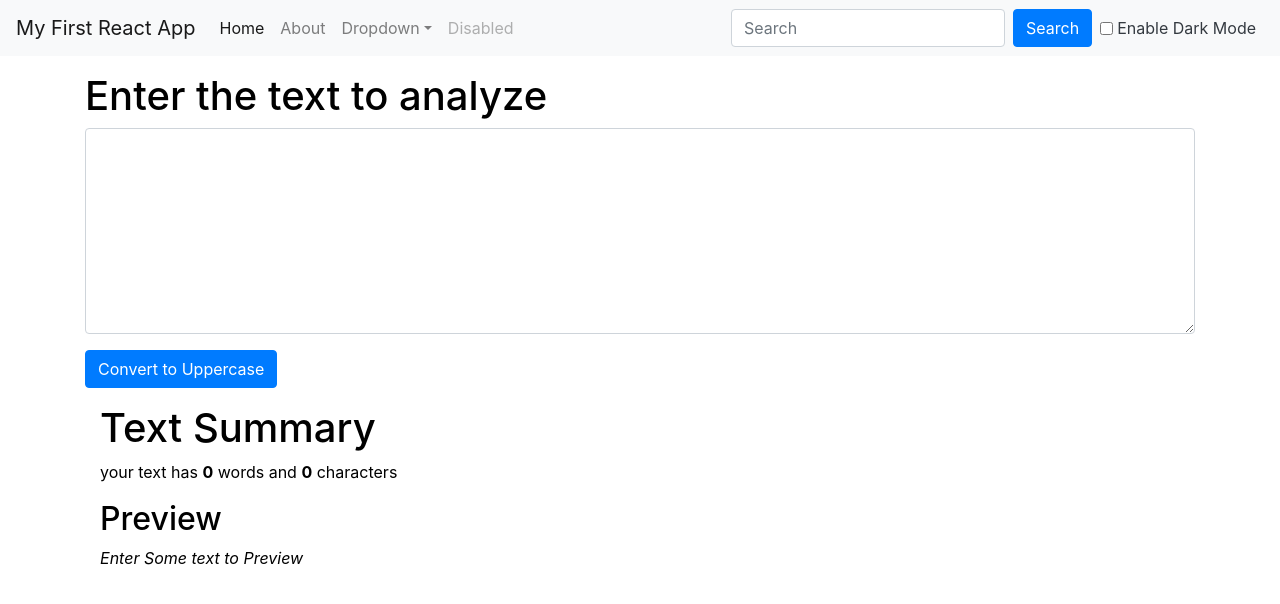
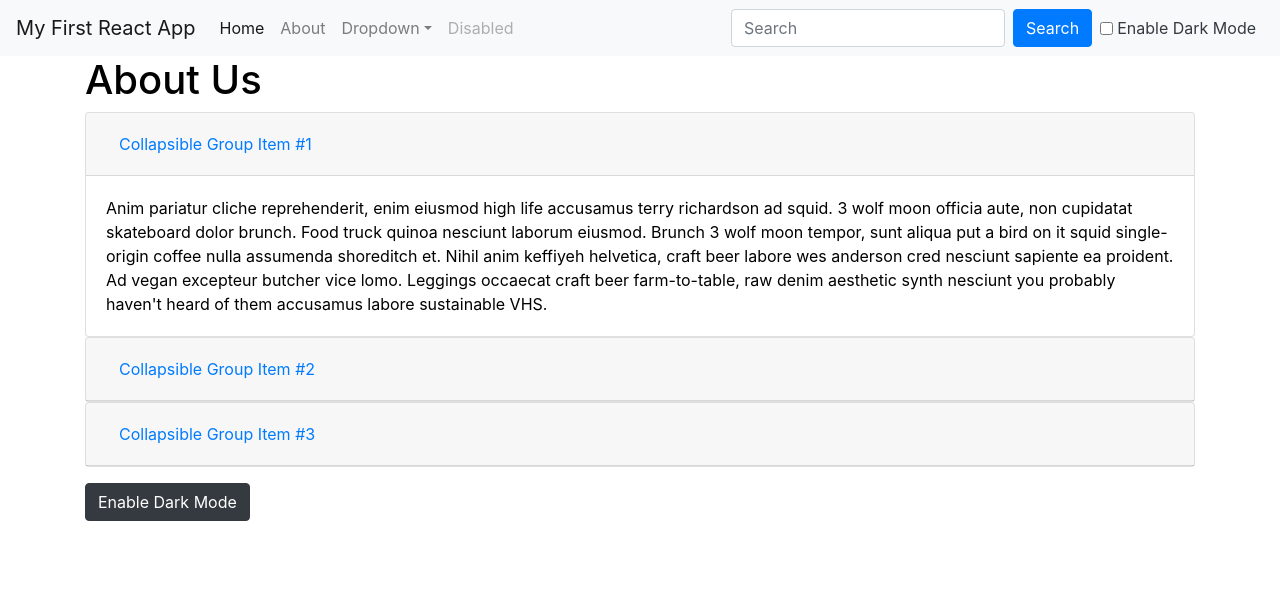
Before and after one commit to subrahmanyam-pampana/learn-react, a React (Create React App) app in the folder myapp/: page /about in a window 1280 px wide. Shown: the top 604 px of the page. Built offline with nearby package versions, Linux system fonts and the light colour scheme.

Commit message:
added router

```diff
--- a/myapp/package.json
+++ b/myapp/package.json
@@ -8,6 +8,7 @@
     "@testing-library/user-event": "^13.5.0",
     "react": "^18.3.1",
     "react-dom": "^18.3.1",
+    "react-router-dom": "^6.24.1",
     "react-scripts": "5.0.1",
     "web-vitals": "^2.1.4"
   },
--- a/myapp/src/App.js
+++ b/myapp/src/App.js
@@ -5,6 +5,12 @@ import Alert from "./components/Alert";
 import NavBar from "./components/NavBar";
 import TextForm from "./components/TextForm";
 import React,{useState} from "react";
+
+import {
+  BrowserRouter as Router,
+  Routes,
+  Route
+} from "react-router-dom";
 
 function App() {
   let [mode,setMode] = useState('light');
@@ -34,14 +40,30 @@ function App() {
   }
 
   return (
-    <>
+    <Router>
       <NavBar title="My First React App" mode={mode} onToggleMode={handleToggelMode} aboutText="About" />
       <Alert alert={alert} />
-      <div className="container my-3">
-        <TextForm heading="Enter the text to analyze" mode={mode} showAlert={showAlert} />
-        {/* <About mode={mode} onToggleMode={handleToggelMode}/> */}
-      </div>
-    </>
+
+      <Routes>
+
+          <Route path="/about" element={<About mode={mode} />} />
+          <Route path="/" element={
+
+            <TextForm heading="Enter the text to analyze" mode={mode} showAlert={showAlert} />
+
+          } />
+
+          {/* <Route path="/about">
+              <About mode={mode} onToggleMode={handleToggelMode}/>
+          </Route>
+
+          <Route path="/" exact >
+            <div className="container my-3">
+              <TextForm heading="Enter the text to analyze" mode={mode} showAlert={showAlert} />
+            </div>
+          </Route> */}
+      </Routes>
+    </Router>
   );
 }
 
--- a/myapp/src/components/About.js
+++ b/myapp/src/components/About.js
@@ -29,7 +29,7 @@ export default function About({mode='light',onToggleMode}) {
   }
 
   return (
-    <div id="accordion container" style={darkModeStyle}>
+    <div id="accordion container" style={darkModeStyle} className='container'>
         <h1>About Us</h1>
         <div className="card" style={darkModeStyle}>
             <div className="card-header" id="headingOne">
--- a/myapp/src/components/NavBar.js
+++ b/myapp/src/components/NavBar.js
@@ -1,12 +1,13 @@
 import React from 'react';
 import PropTypes from 'prop-types'
-
+import {Link} from 'react-router-dom';
 
 export default function NavBar({title="Set Title Here",aboutText="Set About Text Here",mode='light',onToggleMode}) {
   return (
     <div>
        <nav className={`navbar navbar-expand-lg navbar-${mode} bg-${mode}`}>
-        <a className="navbar-brand" href="/">{title}</a>
+        <Link to="/" className='navbar-brand' >{title}</Link>
+        {/* <a className="navbar-brand" href="/">{title}</a> */}
         <button
           className="navbar-toggler"
           type="button"
@@ -22,13 +23,12 @@ export default function NavBar({title="Set Title Here",aboutText="Set About Text
         <div className="collapse navbar-collapse" id="navbarSupportedContent">
           <ul className="navbar-nav mr-auto">
             <li className="nav-item active">
-              <a className="nav-link" href="/"> Home <span className="sr-only">(current)</span>
-              </a>
+              <Link to="/" className="nav-link"  >Home</Link>
+              {/* <a className="nav-link" href="/"> Home <span className="sr-only">(current)</span></a> */}
             </li>
             <li className="nav-item">
-              <a className="nav-link" href="/">
-                {aboutText}
-              </a>
+               <Link to="/about" className="nav-link" >{aboutText}</Link>
+              {/* <a className="nav-link" href="/">{aboutText}</a> */}
             </li>
             <li className="nav-item dropdown">
               <a
@@ -61,6 +61,7 @@ export default function NavBar({title="Set Title Here",aboutText="Set About Text
               </a>
             </li>
           </ul>
+
           <form className="form-inline my-2 my-lg-0">
             <input
               className="form-control mr-sm-2"
--- a/myapp/src/components/TextForm.js
+++ b/myapp/src/components/TextForm.js
@@ -22,7 +22,7 @@ export default function TextForm({heading="Heading here",mode="light", showAlert
   };
 
   return (
-    <div style={{color:mode==='dark'?'white':'black'}}>
+    <div style={{color:mode==='dark'?'white':'black'}} className='container'>
       <div >
         <h1>{heading}</h1>
         <div className="mb-3">
```
Also changed, not shown: 1 other file (tests, documents, lock files or other folders).
